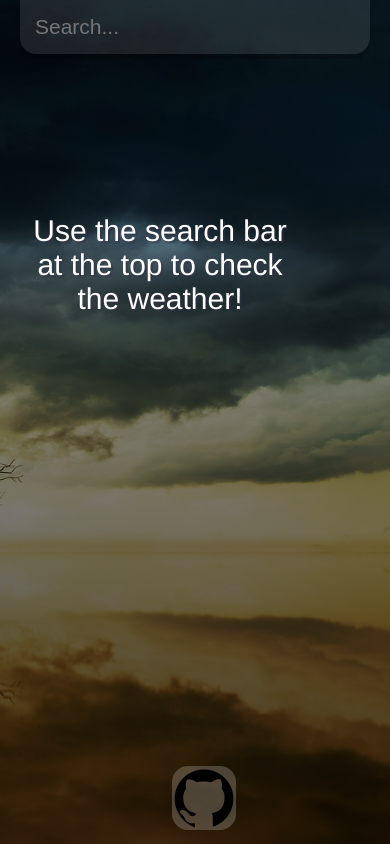
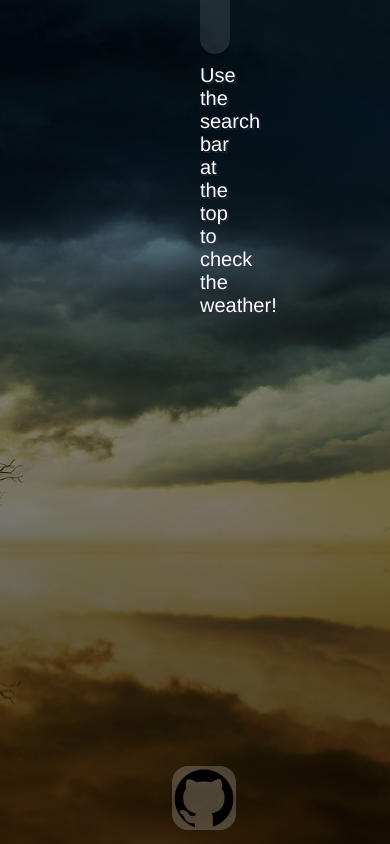
Before and after one commit to NathSeller/weather, a React (Create React App) app: page / in a window 390 px wide. Built offline with nearby package versions, Linux system fonts and the light colour scheme.

Commit message:
Update index.css

```diff
--- a/src/index.css
+++ b/src/index.css
@@ -150,25 +150,3 @@ main {
   background-color: rgba(255, 255, 255, 0.2);
   border-radius: 16px 16px 16px 16px;
 }
-
-@media only screen and (max-width: 700px) {
-  main {
-    padding: 20px;
-  }
-  .search-box {
-    width: 100%;
-    margin: 0 0 10px;
-  }
-  .search-box .search-bar {
-    width: 100%;
-    margin-top: -20px;
-  }
-  .cover {
-    position: relative;
-    top: 150px;
-    width: 80%;
-  }
-  .filler {
-    font-size: 30px;
-  }
-}
```
